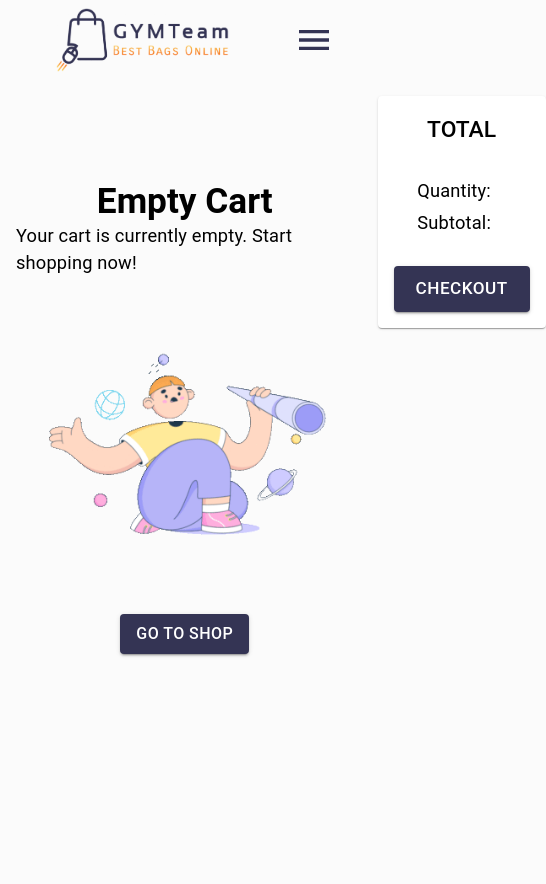
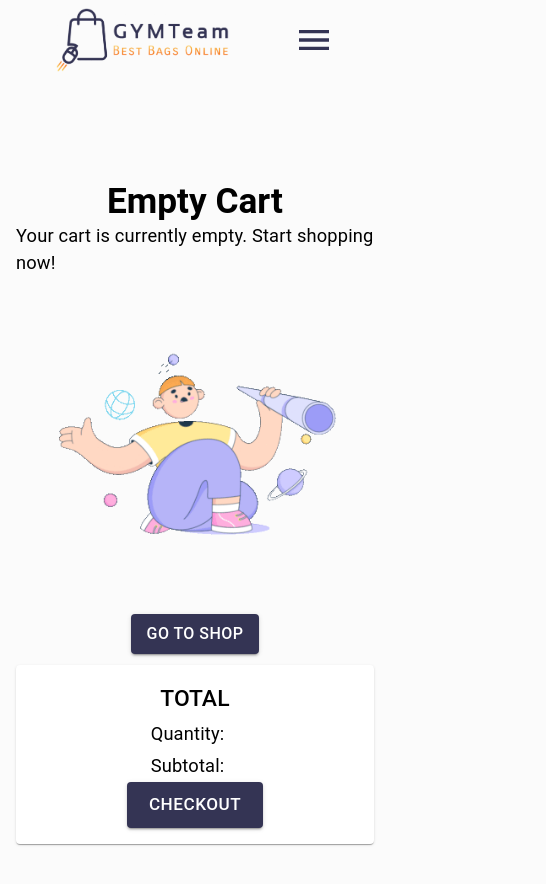
Before and after one commit to JYMTeam/eCommerce-Application, a React (Create React App) app in the folder ecommerce-app/: page /cart in a window 390 px wide. Shown: the top 884 px of the page, 546 px wide, since content can reach past the window. Before the commit the page ends 844 px from the top, so only its background shows below. Built offline with nearby package versions, Linux system fonts and the light colour scheme; what @commercetools/sdk-client-v2 would draw is missing.

Commit message:
fix: styles CartSidebar - mobile (EC-140)

```diff
--- a/ecommerce-app/src/components/Cart/Cart.tsx
+++ b/ecommerce-app/src/components/Cart/Cart.tsx
@@ -4,13 +4,18 @@ import CartList from "./CartList/CartList";
 import { CartSidebar } from "./CartSidebar/CartSidebar";
 
 export const Cart = () => {
+  const cartSx = {
+    display: "flex",
+    flexDirection: {
+      xs: "column",
+      sm: "column",
+      md: "row",
+    },
+    gap: "1.5rem",
+  };
+
   return (
-    <Box
-      sx={{
-        display: "flex",
-        gap: "1.5rem",
-      }}
-    >
+    <Box sx={cartSx}>
       <CartList />
       <CartSidebar />
     </Box>
--- a/ecommerce-app/src/components/Cart/CartSidebar/CartSidebar.tsx
+++ b/ecommerce-app/src/components/Cart/CartSidebar/CartSidebar.tsx
@@ -1,12 +1,12 @@
-import React, { useEffect } from "react";
+import React, { useEffect, useState } from "react";
 import { Box, Button, Stack, Typography } from "@mui/material";
 import { useAppSelector } from "../../../hooks/redux";
 import { formatPrice } from "../../../utils/utils";
 
 export const CartSidebar = () => {
   const { cart, loading } = useAppSelector((state) => state.cart);
-  const [price, setPrice] = React.useState("");
-  const [items, setItems] = React.useState("");
+  const [price, setPrice] = useState("");
+  const [items, setItems] = useState("");
 
   useEffect(() => {
     if (cart) {
@@ -19,37 +19,42 @@ export const CartSidebar = () => {
       setItems(quantityCart);
     }
   }, [cart]);
-  return (
-    <Box
-      sx={{
+
+  const cartSidebarBoxSx = {
     display: "flex",
     flexDirection: "column",
     justifyContent: "space-between",
     alignItems: "center",
+    position: {
+      xs: "sticky",
+      sm: "sticky",
+      md: "static",
+    },
+    bottom: "0",
+    maxHeight: "12.5rem",
+    padding: "1em",
+    borderRadius: "4px",
+    backgroundColor: "background.paper",
     boxShadow:
       "0px 2px 1px -1px rgba(0,0,0,0.2), 0px 1px 1px 0px rgba(0,0,0,0.14), 0px 1px 3px 0px rgba(0,0,0,0.12)",
-        borderRadius: "4px",
-        backgroundColor: "background.paper",
-        padding: "1em",
-        maxHeight: "200px",
-      }}
-    >
-      <Typography
-        variant="h6"
-        component="h3"
-        sx={{
+    zIndex: "1",
+  };
+
+  const cartSidebarHeaderSx = {
     textTransform: "uppercase",
-        }}
-      >
+  };
+
+  const cartSidebarItemSx = {
+    display: "flex",
+    gap: "0.938rem",
+  };
+  return (
+    <Box sx={cartSidebarBoxSx}>
+      <Typography variant="h6" component="h3" sx={cartSidebarHeaderSx}>
         Total
       </Typography>
       <Stack>
-        <Box
-          sx={{
-            display: "flex",
-            gap: "15px",
-          }}
-        >
+        <Box sx={cartSidebarItemSx}>
           <Typography variant="subtitle1" component="p">
             Quantity:
           </Typography>
@@ -57,12 +62,7 @@ export const CartSidebar = () => {
             {items}
           </Typography>
         </Box>
-        <Box
-          sx={{
-            display: "flex",
-            gap: "15px",
-          }}
-        >
+        <Box sx={cartSidebarItemSx}>
           <Typography variant="subtitle1" component="p">
             Subtotal:
           </Typography>
```
Lines whose indentation alone changed are shown as unchanged.
